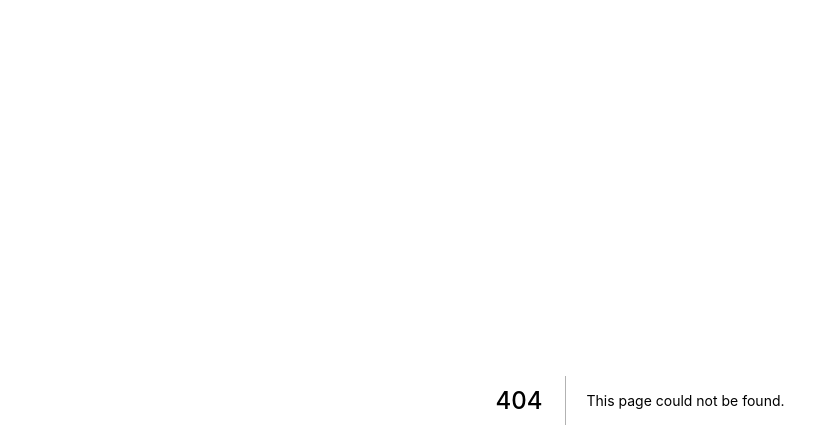
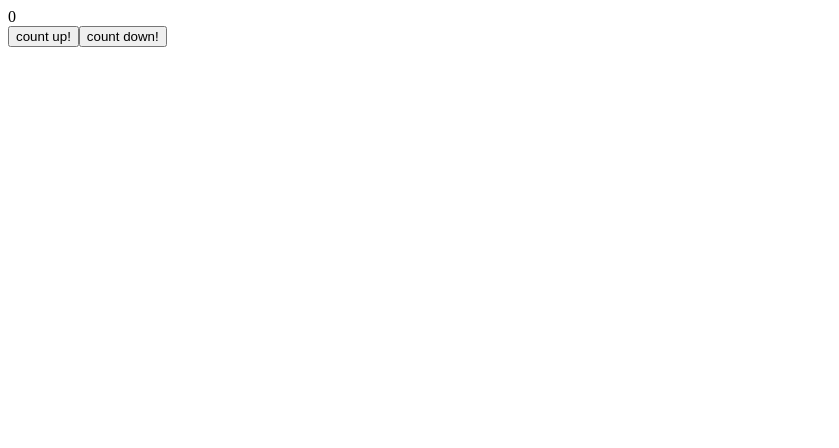
Before and after one commit to iamseungwoo/inflearn_bootcamp_fe, a Next.js app in the folder class/: page /section02/02-01-counter-let-document in a window 1280 px wide. Before the commit this address had no page. Shown: the top 448 px of the page, without its empty margins (0-839 px from the left). Built offline with nearby package versions, Linux system fonts and the light colour scheme.

Commit message:
section2 useState vs getElementById

```diff
--- /dev/null
+++ b/class/pages/section02/02-01-counter-let-document/index.js
@@ -0,0 +1,22 @@
+export default function CounterLetDocumnetPage() {
+
+
+
+    function onClickCountUp() {
+        const count = Number(document.getElementById("qqq").innerText) + 1
+        document.getElementById("qqq").innerText = count + 1;
+    }
+
+    function onClickCountDown() {
+        const count = Number(document.getElementById("qqq").innerText) - 1;
+        document.getElementById("qqq").innerText = count - 1;
+    }
+
+    return (
+        <>
+            <div id="qqq">0</div>
+            <button onClick={onClickCountUp}>count up!</button>
+            <button onClick={onClickCountDown}>count down!</button>
+        </>
+    )
+}
```
Also changed, not shown: class/pages/section02/02-01-counter-state/index.js (added, +21 -0 lines).
